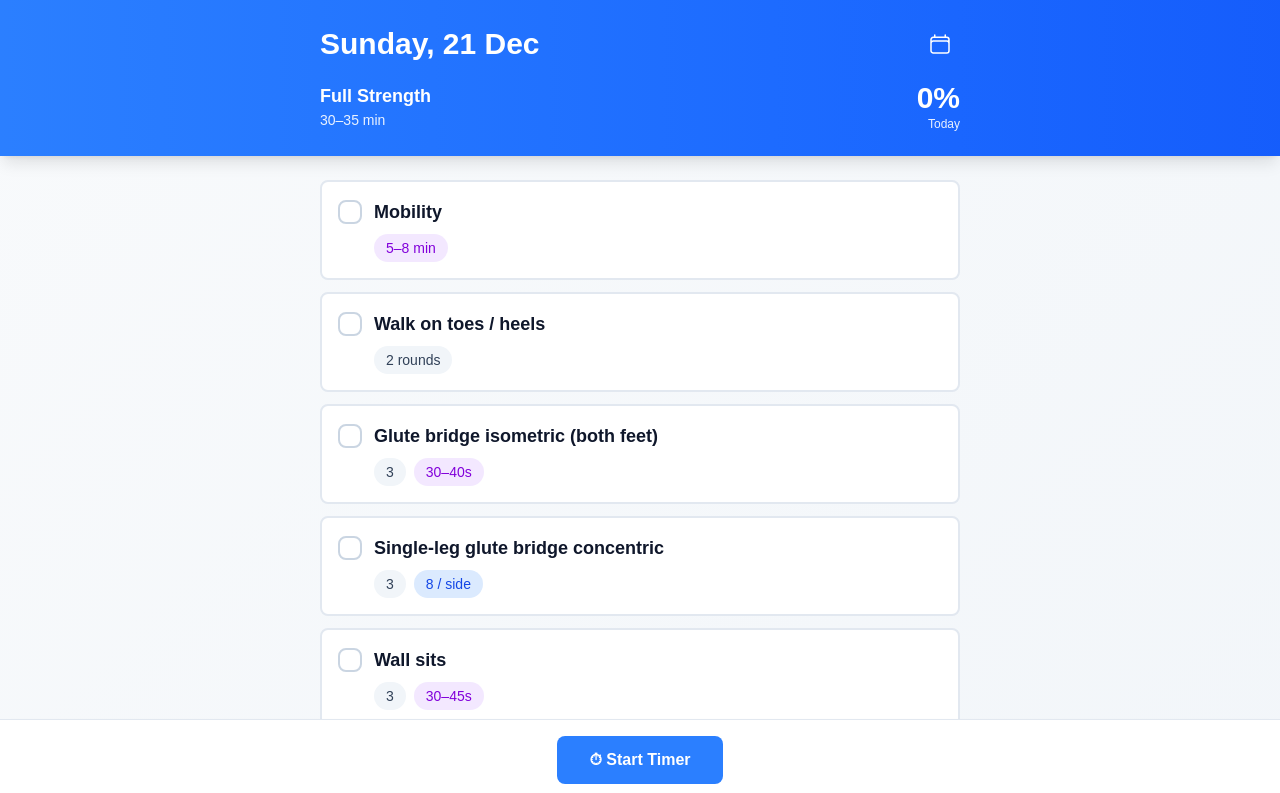
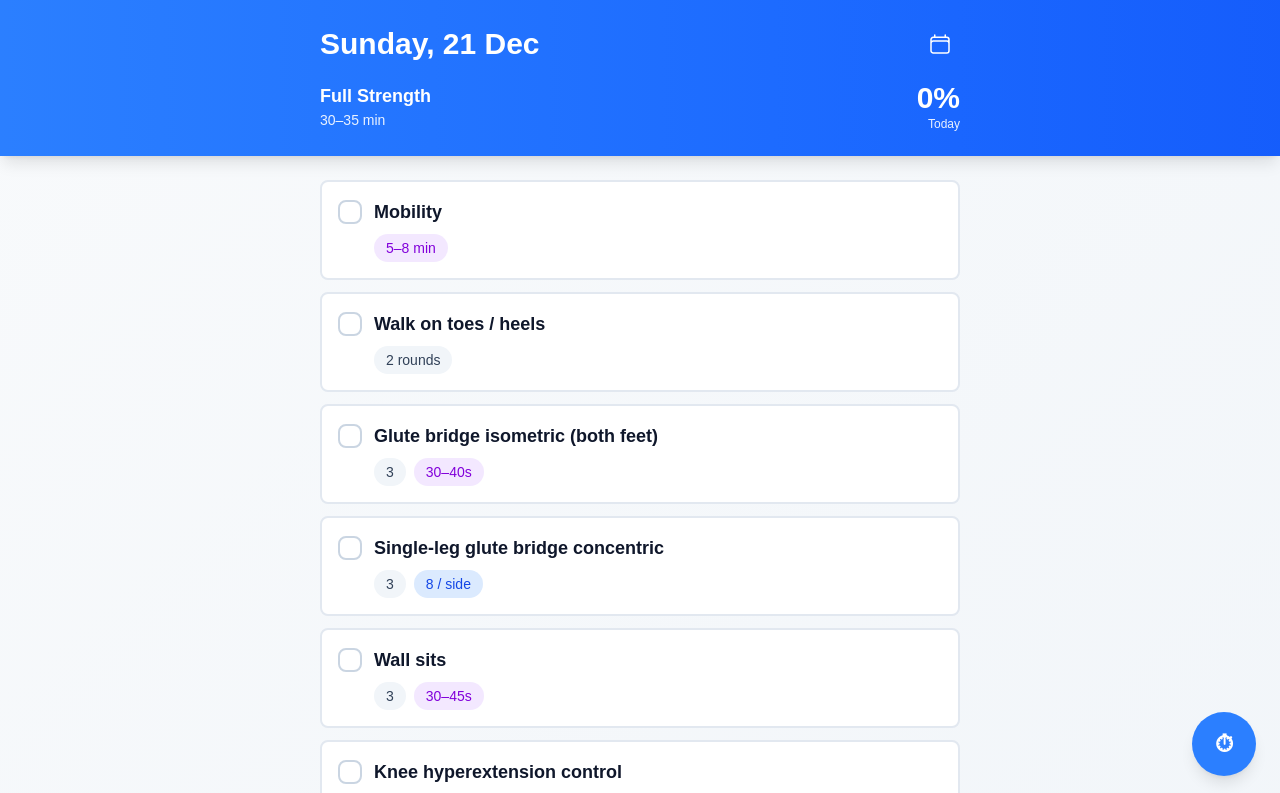
Before and after one commit to brucedonovan/holidayphysio, a Next.js app: page / in a window 1280 px wide. Shown: the top 793 px of the page. Built offline with nearby package versions, Linux system fonts and the light colour scheme.

Commit message:
feat: Remove safety notes section from Menu component and adjust button styles in Navigation and WorkoutTracker components

```diff
--- a/app/components/Menu.tsx
+++ b/app/components/Menu.tsx
@@ -16,8 +16,6 @@ export function Menu({
   checkedExercises,
   onDateChange,
 }: MenuProps) {
-  const [showWarning, setShowWarning] = useState(false);
-
   return (
     <div className="flex-1 overflow-y-auto px-4 py-6 sm:px-6 space-y-4">
       {/* Overall Progress */}
@@ -119,27 +117,6 @@ export function Menu({
             </div>
           </div>
         </div>
-
-        {/* Safety Notes */}
-        <div className="mt-auto border-t border-slate-200 pt-4">
-          <button
-            onClick={() => setShowWarning(!showWarning)}
-            className="w-full text-left px-3 py-2 rounded hover:bg-slate-100 transition-colors font-semibold text-sm text-red-700 flex items-center justify-between"
-          >
-            ⚠️ Safety Notes {showWarning ? '▼' : '▶'}
-          </button>
-
-          {showWarning && (
-            <div className="mt-3 p-3 bg-red-50 border border-red-200 rounded-lg">
-              <ul className="text-sm text-red-800 space-y-2">
-                <li>• No swelling the following day = appropriate load</li>
-                <li>• Mild stiffness is normal</li>
-                <li>• Stop if instability, sharp pain, or catching occurs</li>
-                <li>• Consistency matters more than perfection</li>
-              </ul>
-            </div>
-          )}
-        </div>
       </div>
     </div>
   );
--- a/app/components/Navigation.tsx
+++ b/app/components/Navigation.tsx
@@ -38,8 +38,7 @@ export function Navigation({
   };
 
   return (
-    <div className="fixed bottom-0 left-0 right-0 z-30 bg-white border-t border-slate-200 shadow-lg">
-      <div className="max-w-2xl mx-auto px-4 py-4 flex justify-center relative">
+    <div className="fixed bottom-6 right-6 z-30">
       <button
         onMouseDown={handleMouseDown}
         onMouseUp={handleMouseUp}
@@ -52,19 +51,19 @@ export function Navigation({
           }
         }}
         type="button"
-          className={`px-8 py-3 rounded-lg font-semibold text-base transition-all active:scale-95 select-none cursor-pointer ${
+        className={`w-16 h-16 rounded-full font-semibold text-2xl transition-all active:scale-95 select-none cursor-pointer shadow-lg hover:shadow-xl flex items-center justify-center ${
           isTimerActive
             ? 'bg-red-500 text-white hover:bg-red-600'
             : 'bg-blue-500 text-white hover:bg-blue-600'
         }`}
         aria-label={isTimerActive ? 'Stop timer' : 'Start timer'}
       >
-          {isTimerActive ? '⏹ Stop' : '⏱ Start Timer'}
+        {isTimerActive ? '⏹' : '⏱'}
       </button>
 
       {/* Duration Menu */}
       {showMenu && !isTimerActive && (
-          <div className="absolute bottom-full left-1/2 transform -translate-x-1/2 mb-2 bg-white rounded-lg shadow-xl p-3 space-y-2 z-40">
+        <div className="absolute bottom-full right-0 mb-3 bg-white rounded-lg shadow-xl p-3 space-y-2 z-40">
           <button
             onClick={() => handleSelectDuration(30)}
             className="block w-full px-4 py-2 text-left text-sm font-semibold text-slate-700 hover:bg-slate-100 rounded transition-colors whitespace-nowrap"
@@ -86,6 +85,5 @@ export function Navigation({
         </div>
       )}
     </div>
-    </div>
   );
 }
--- a/app/components/WorkoutTracker.tsx
+++ b/app/components/WorkoutTracker.tsx
@@ -200,7 +200,7 @@ export default function WorkoutTracker() {
       />
 
       {/* Scrollable Content Container */}
-      <div className="flex-1 overflow-y-auto pb-24">
+      <div className="flex-1 overflow-y-auto">
       {/* Menu Dialog */}
       <Dialog open={showMenu} onClose={setShowMenu} className="relative z-50">
         <div className="fixed inset-0" />
```
Lines whose indentation alone changed are shown as unchanged.
